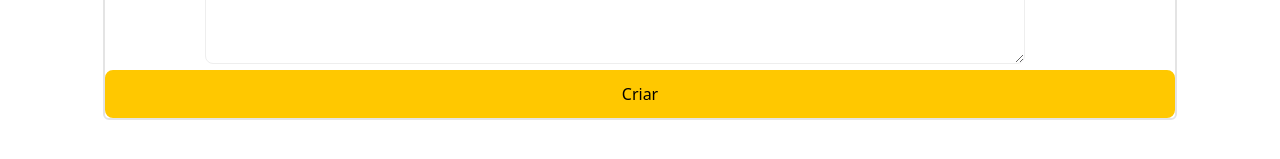
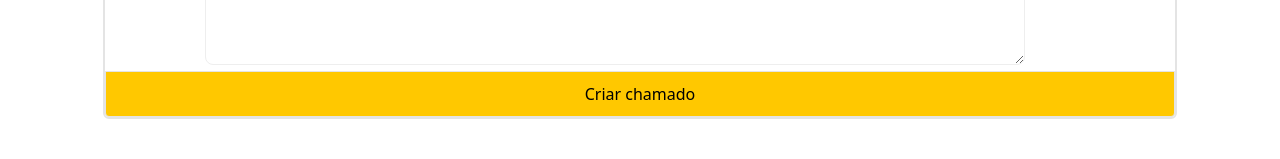
Before and after one commit to jpcastro14/typescript_crp, a React (Vite) app in the folder crp_frontlines/: page /newIssue in a window 1280 px wide. Shown: the part 549-708 px from the top of the page. Built offline with nearby package versions, Linux system fonts and the light colour scheme.

Commit message:
Creating first filters and testing simple filter actions

```diff
--- a/crp_frontlines/src/App.tsx
+++ b/crp_frontlines/src/App.tsx
@@ -5,8 +5,21 @@ import "bootstrap/dist/css/bootstrap.min.css";
 import EventDash from "./components/EventDash";
 import { useEffect, useState } from "react";
 
+type gotData = {
+  eventType: string;
+}
+
 function App() {
   const [gotdata, setGotdata] = useState([])
+
+  function setFilter() {
+    const filtered = gotdata.filter((item: gotData) => item.eventType === "requisicao")
+
+    setGotdata(filtered)
+
+    console.log(filtered);
+
+  }
 
   useEffect(() => {
 
@@ -16,50 +29,16 @@ function App() {
 
       const json = await data.json();
 
-      console.log(json);
+      console.log(typeof (json));
       setGotdata(json)
     }
     fetchData()
   }, [])
 
 
-  /* const event = [
-    {
-      id: 1,
-      eventTitle: "Queda servidor LDAP",
-      eventSector: "Searp - TELARUS",
-      eventArea: "Infraestrutura",
-      eventCriticality: "Baixa",
-      eventCriticalityColor: "var(--primary-blue)",
-      eventPriority: "Baixa",
-      eventDescription:
-        "There are many variations of passages of Lorem Ipsum available, but the majority have suffered alteration in some form, by injected humour, or randomised words which don't look even slightly believable. If you are going to use a passage of Lorem Ipsum, you need to be sure there isn't anything embarrassing hidden in the middle of text. All the Lorem Ipsum generators on the Internet tend to repeat predefined chunks as necessary, making this the first true generator on the Internet. It uses a dictionary of over 200 Latin words, combined with a handful of model sentence structures, to generate Lorem Ipsum which looks reasonable. The generated Lorem Ipsum is therefore always free from repetition, injected humour, or non-characteristic words etc.",
-    },
-    {
-      id: 2,
-      eventTitle: "Falha no capri",
-      eventSector: "QA",
-      eventArea: "Atendimento",
-      eventCriticality: "Média",
-      eventCriticalityColor: "var(--primary-yellow)",
-      eventPriority: "Média",
-      eventDescription:
-        "There are many variations of passages of Lorem Ipsum available, but the majority have suffered alteration in some form, by injected humour, or randomised words which don't look even slightly believable. If you are going to use a passage of Lorem Ipsum, you need to be sure there isn't anything embarrassing hidden in the middle of text. All the Lorem Ipsum generators on the Internet tend to repeat predefined chunks as necessary, making this the first true generator on the Internet. It uses a dictionary of over 200 Latin words, combined with a handful of model sentence structures, to generate Lorem Ipsum which looks reasonable. The generated Lorem Ipsum is therefore always free from repetition, injected humour, or non-characteristic words etc.",
-    },
-    {
-      id: 3,
-      eventTitle: "Teste de falha",
-      eventSector: "QA",
-      eventArea: "Atendimento",
-      eventCriticality: "Baixa",
-      eventCriticalityColor: "var(--primary-blue)",
-      eventPriority: "Baixa",
-      eventDescription:
-        "There are many variations of passages of Lorem Ipsum available, but the majority have suffered alteration in some form, by injected humour, or randomised words which don't look even slightly believable. If you are going to use a passage of Lorem Ipsum, you need to be sure there isn't anything embarrassing hidden in the middle of text. All the Lorem Ipsum generators on the Internet tend to repeat predefined chunks as necessary, making this the first true generator on the Internet. It uses a dictionary of over 200 Latin words, combined with a handful of model sentence structures, to generate Lorem Ipsum which looks reasonable. The generated Lorem Ipsum is therefore always free from repetition, injected humour, or non-characteristic words etc.",
-    },
-  ]; */
   return (
     <>
+      <button onClick={setFilter} >teste</button>
       {gotdata.map((item) => (
         <EventDash key={Math.random()} data={item} />
       ))}
--- a/crp_frontlines/src/components/EventDash/index.tsx
+++ b/crp_frontlines/src/components/EventDash/index.tsx
@@ -17,7 +17,6 @@ import {
   EventActive
 } from "./styles";
 import expand from "../assets/expand.svg";
-import editevent from "../assets/pen.svg";
 import headset from "../assets/headset.svg";
 
 type EventDashProps = {
@@ -37,7 +36,6 @@ type EventDashProps = {
 
 
 function EventDash({ data }: EventDashProps) {
-  const [open, setOpen] = useState<boolean>(true);
   const {
     active,
     created_at,
@@ -49,6 +47,7 @@ function EventDash({ data }: EventDashProps) {
     eventPriority,
   } = data;
 
+  const [open, setOpen] = useState<boolean>(true);
   let { eventCriticalityColor } = data
 
   const created = new Date(created_at)
@@ -76,7 +75,7 @@ function EventDash({ data }: EventDashProps) {
 
   return (
     <>
-      <Container key={data.eventTitle}>
+      <Container key={data.id}>
         <HeaderInfo>
           <EventCategory $levelcolor={eventCriticalityColor} />
           <EventType>
@@ -89,9 +88,6 @@ function EventDash({ data }: EventDashProps) {
           <EventAction>
             <button onClick={() => setOpen(!open)}>
               <img src={expand} />
-            </button>
-            <button>
-              <img src={editevent} />
             </button>
           </EventAction>
           <EventActive $activeIssue={active} />
--- a/crp_frontlines/src/components/IssueForms/index.tsx
+++ b/crp_frontlines/src/components/IssueForms/index.tsx
@@ -47,10 +47,6 @@ function IssueForm() {
   const [messageConfig, setMessageConfig] = useState<messageProps>({ trigger: false, alertText: "", variant: "" })
 
 
-  /*   const onSubmit = (data: mainIssue) => {
-      console.log(data);
-    } */
-
   function handlePost(data: mainIssue) {
 
     fetch('http://172.16.239.44:8000/api/v1/chamados/', {
@@ -68,7 +64,6 @@ function IssueForm() {
       })
       .catch((err) => console.log(err)
       )
-
   }
 
   return (
@@ -119,7 +114,8 @@ function IssueForm() {
             </PointerContainer>
           </PointerField>
           <PointerField>
-            {/* Div que organiza os inputs */}
+
+            {/* Div que organiza os inputs exceto tipo e título*/}
             {/* ------------------Setor----------------------*/}
             <PointerContainer>
               <label>Setor</label>
@@ -175,10 +171,10 @@ function IssueForm() {
             {...register("eventDescription", { required: true })}
           />
           {errors?.eventDescription?.type === 'required' && (
-            <ErrorP>Este campo deve ser preenchido</ErrorP>
+            <ErrorP>O chamado precisa conter uma descrição</ErrorP>
           )}
         </BodyInfo>
-        <button onClick={() => handleSubmit(handlePost)()} >Criar</button>
+        <button onClick={() => handleSubmit(handlePost)()} >Criar chamado</button>
       </Container>
     </>
   );
--- a/crp_frontlines/src/components/IssueForms/styles.ts
+++ b/crp_frontlines/src/components/IssueForms/styles.ts
@@ -18,8 +18,9 @@ export const Container = styled.div` //Container que abriga todas as divs
     margin: 0 0 20px;
     button{
         background-color: var(--secondary-yellow);
-        border: 2px solid var(--secondary-yellow);
+        border: 1px solid #e4e4e4;
         color: black;
+        border-radius: 0 0 4px 4px;
     }
 `;
 
@@ -166,6 +167,7 @@ export const PriorityContainer = styled.div<ButtonProps>`
     background-color: white;
     height: 50px;
     padding: 20px 0 0 100px;
+    border-radius: 8px;
     display: ${(props) => props.$expanded ? `flex` : `none`};
     gap: 20px;
 `;
@@ -214,7 +216,9 @@ export const BodyInfo = styled.div<DisplayProps>` // Div Spare criada para setar
     width: 100%;
 `;
 
+
 export const ErrorP = styled.p`
     color: var(--primary-red);
     font-size: 12px;
+    margin-bottom: 20px;
 `;
```
